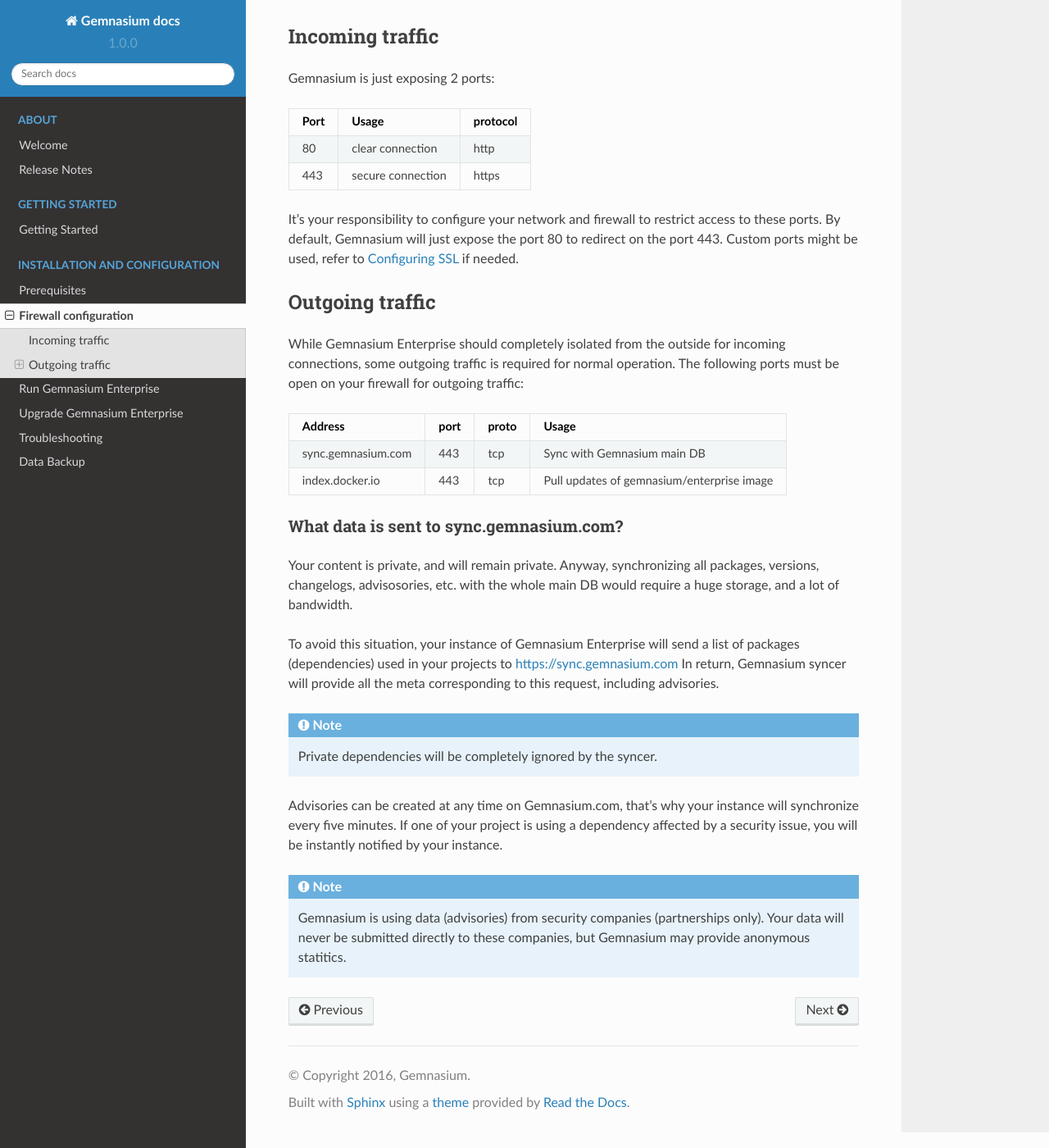
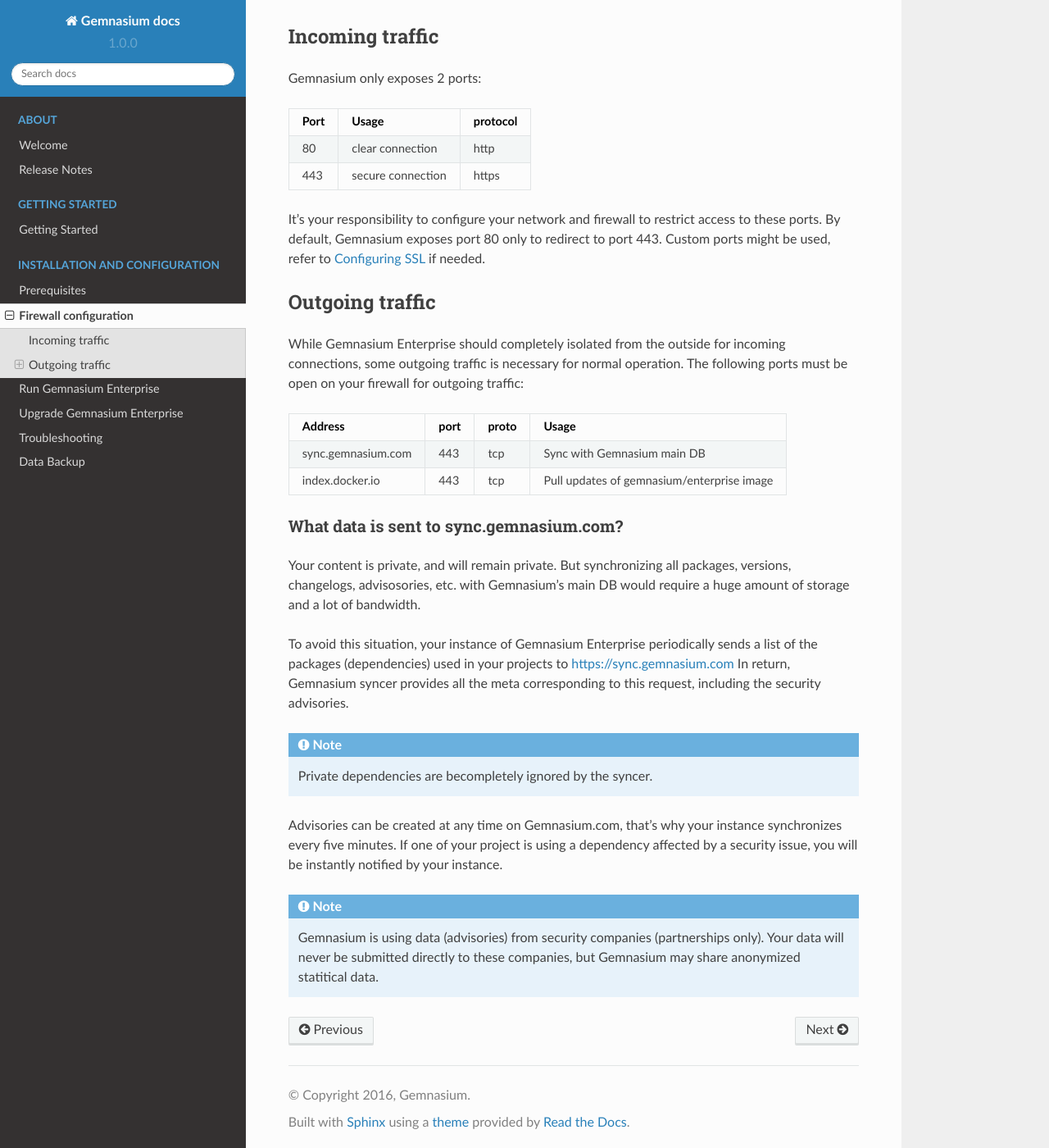
Before and after one commit to jipiboily/docs-1, a Sphinx documentation site: the page built from docs/installation/firewall.rst, in a window 1280 px wide and 1400 px high, scrolled down 204 px. Shown: the whole window at 82% size. Built offline with Sphinx 7.4.7 and the Read the Docs theme 2.0.0, drawn with Linux system fonts in a browser that asks for light colours; some of the changed text lies outside the part shown.

Commit message:
Update firewall.rst

```diff
--- a/docs/installation/firewall.rst
+++ b/docs/installation/firewall.rst
@@ -2,12 +2,12 @@
 ======================
 
 Gemnasium Enterprise is designed to run behind your firewalls, inside your own network.
-It should be completely isolated from the outside, especially for incoming connections.
+It should be completely isolated from the outside, especially from incoming connections.
 
 Incoming traffic
 ----------------
 
-Gemnasium is just exposing 2 ports:
+Gemnasium only exposes 2 ports:
 
 ========================  ========================  ================
 Port                      Usage                     protocol
@@ -17,12 +17,12 @@
 ========================  ========================  ================
 
 It's your responsibility to configure your network and firewall to restrict access to these ports.
-By default, Gemnasium will just expose the port 80 to redirect on the port 443. Custom ports might be used, refer to :ref:`ssl_configuration` if needed.
+By default, Gemnasium exposes port 80 only to redirect to port 443. Custom ports might be used, refer to :ref:`ssl_configuration` if needed.
 
 Outgoing traffic
 ----------------
 
-While Gemnasium Enterprise should completely isolated from the outside for incoming connections, some outgoing traffic is required for normal operation.
+While Gemnasium Enterprise should completely isolated from the outside for incoming connections, some outgoing traffic is necessary for normal operation.
 The following ports must be open on your firewall for outgoing traffic:
 
 ========================  ========================  ====== ==========================================
@@ -35,15 +35,15 @@
 What data is sent to sync.gemnasium.com?
 ^^^^^^^^^^^^^^^^^^^^^^^^^^^^^^^^^^^^^^^^
 
-Your content is private, and will remain private. Anyway, synchronizing all packages, versions, changelogs, advisosories, etc. with
-the whole main DB would require a huge storage, and a lot of bandwidth.
+Your content is private, and will remain private. But synchronizing all packages, versions, changelogs, advisosories, etc. with
+Gemnasium's main DB would require a huge amount of storage and a lot of bandwidth.
 
-To avoid this situation, your instance of Gemnasium Enterprise will send a list of packages (dependencies) used in your projects to https://sync.gemnasium.com
-In return, Gemnasium syncer will provide all the meta corresponding to this request, including advisories.
+To avoid this situation, your instance of Gemnasium Enterprise periodically sends a list of the packages (dependencies) used in your projects to https://sync.gemnasium.com
+In return, Gemnasium syncer provides all the meta corresponding to this request, including the security advisories.
 
-.. note:: Private dependencies will be completely ignored by the syncer.
+.. note:: Private dependencies are becompletely ignored by the syncer.
 
-Advisories can be created at any time on Gemnasium.com, that's why your instance will synchronize every five minutes.
+Advisories can be created at any time on Gemnasium.com, that's why your instance synchronizes every five minutes.
 If one of your project is using a dependency affected by a security issue, you will be instantly notified by your instance.
 
-.. note:: Gemnasium is using data (advisories) from security companies (partnerships only). Your data will never be submitted directly to these companies, but Gemnasium may provide anonymous statitics.
+.. note:: Gemnasium is using data (advisories) from security companies (partnerships only). Your data will never be submitted directly to these companies, but Gemnasium may share anonymized statitical data.
```
